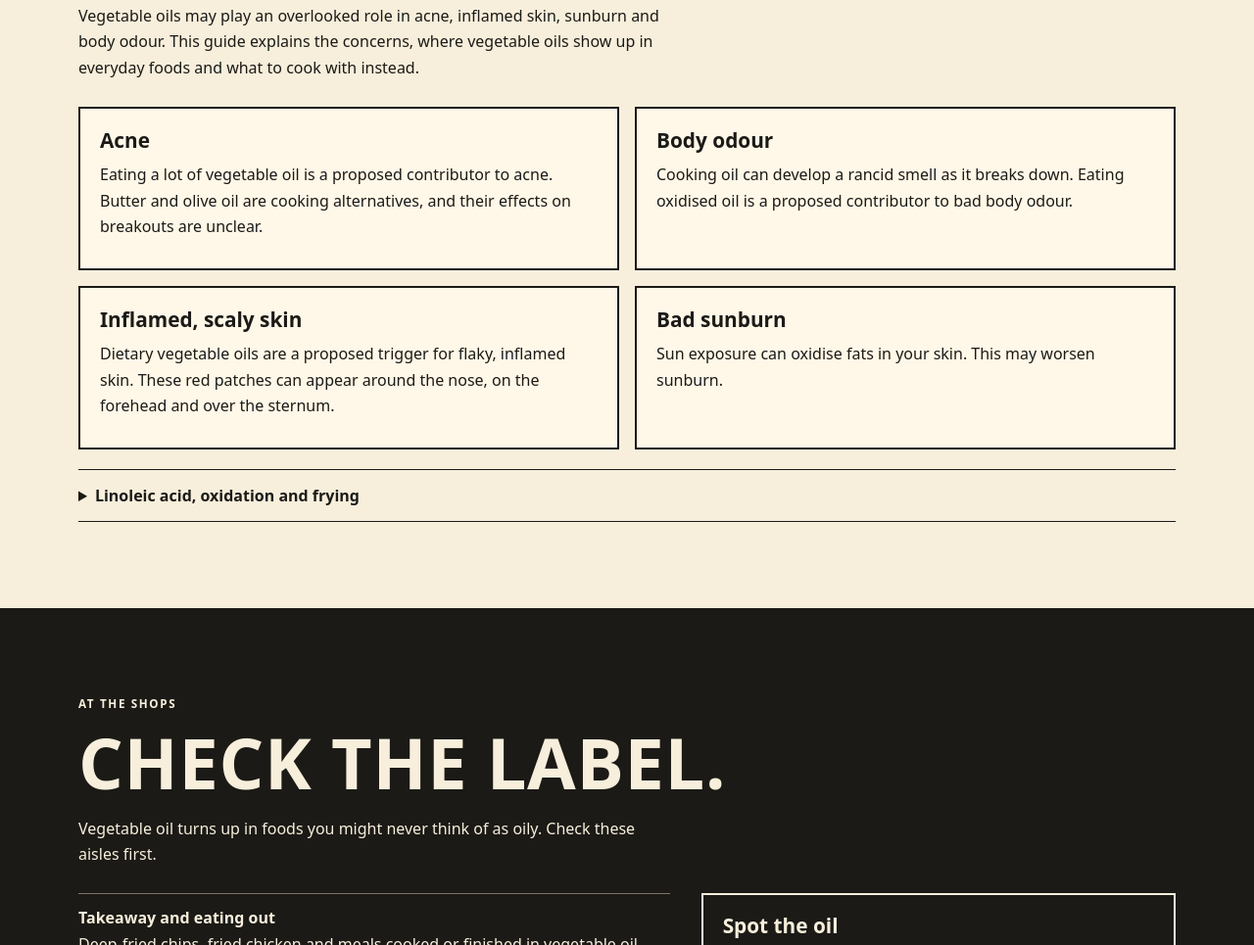
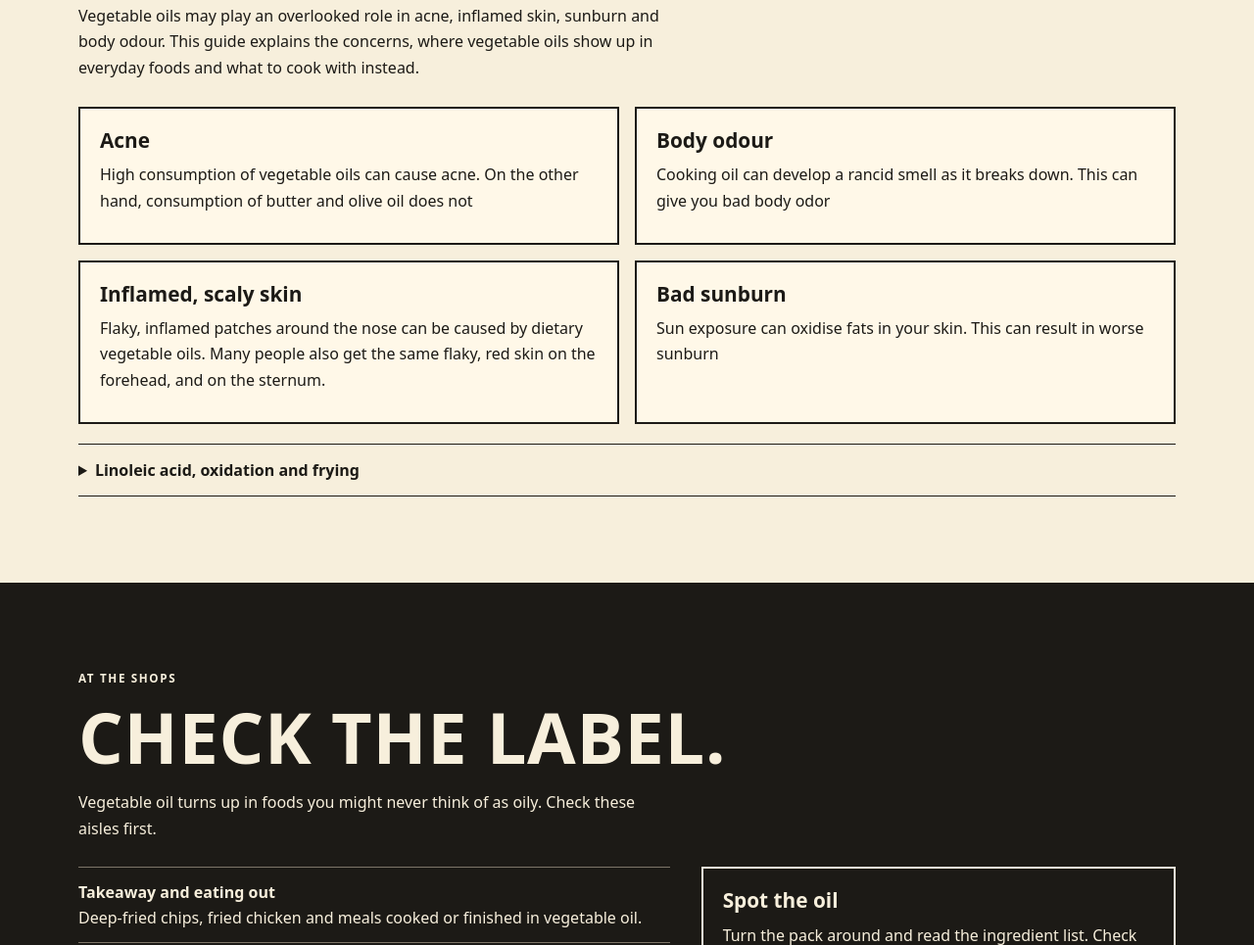
Before and after one commit to BrotherCreamy/oil-is-not-food-site, a plain HTML site: page index.html in a window 1280 px wide. Shown: the part 821-1786 px from the top of the page at 98% size. Drawn offline with Linux system fonts and the light colour scheme.

Commit message:
Update health panels with supplied wording

```diff
--- a/index.html
+++ b/index.html
@@ -38,19 +38,19 @@
       <div class="skin-grid">
         <article>
           <h3>Acne</h3>
-          <p>Eating a lot of vegetable oil is a proposed contributor to acne. Butter and olive oil are cooking alternatives, and their effects on breakouts are unclear.</p>
+          <p>High consumption of vegetable oils can cause acne. On the other hand, consumption of butter and olive oil does not</p>
         </article>
         <article>
           <h3>Body odour</h3>
-          <p>Cooking oil can develop a rancid smell as it breaks down. Eating oxidised oil is a proposed contributor to bad body odour.</p>
+          <p>Cooking oil can develop a rancid smell as it breaks down. This can give you bad body odor</p>
         </article>
         <article>
           <h3>Inflamed, scaly skin</h3>
-          <p>Dietary vegetable oils are a proposed trigger for flaky, inflamed skin. These red patches can appear around the nose, on the forehead and over the sternum.</p>
+          <p>Flaky, inflamed patches around the nose can be caused by dietary vegetable oils. Many people also get the same flaky, red skin on the forehead, and on the sternum.</p>
         </article>
         <article>
           <h3>Bad sunburn</h3>
-          <p>Sun exposure can oxidise fats in your skin. This may worsen sunburn.</p>
+          <p>Sun exposure can oxidise fats in your skin. This can result in worse sunburn</p>
         </article>
       </div>
       <details class="science">
```
